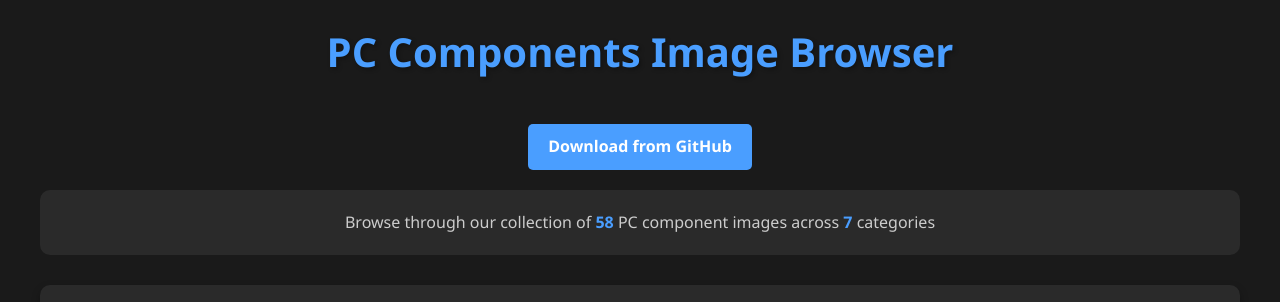
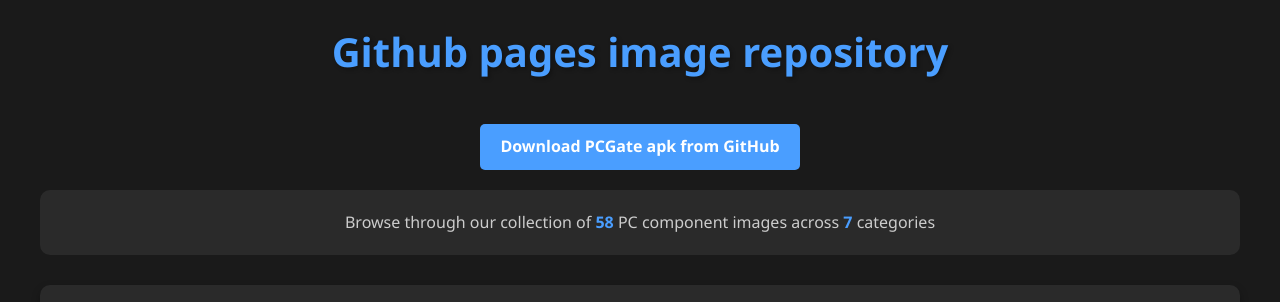
Before and after one commit to NVC414/nvc414.github.io, a plain HTML site: page index.html in a window 1280 px wide. Shown: the top 302 px of the page. Drawn offline with Linux system fonts and the light colour scheme.

Commit message:
Update header and download link text in index.html

```diff
--- a/index.html
+++ b/index.html
@@ -149,9 +149,9 @@
 </head>
 <body>
     <div class="container">
-        <h1>PC Components Image Browser</h1>
+        <h1>Github pages image repository</h1>
         <div style="text-align: center; margin-bottom: 20px;">
-            <a href="https://github.com/NVC414/proiect_practica_WindRiver/releases/download/first/app-release.apk" download="nvc414.github.io-main.zip" style="display: inline-block; padding: 10px 20px; background-color: #4a9eff; color: white; text-decoration: none; border-radius: 5px; font-weight: bold;">Download from GitHub</a>
+            <a href="https://github.com/NVC414/proiect_practica_WindRiver/releases/download/first/app-release.apk" download="nvc414.github.io-main.zip" style="display: inline-block; padding: 10px 20px; background-color: #4a9eff; color: white; text-decoration: none; border-radius: 5px; font-weight: bold;">Download PCGate apk from GitHub</a>
         </div>
 
         <div class="stats">
```
